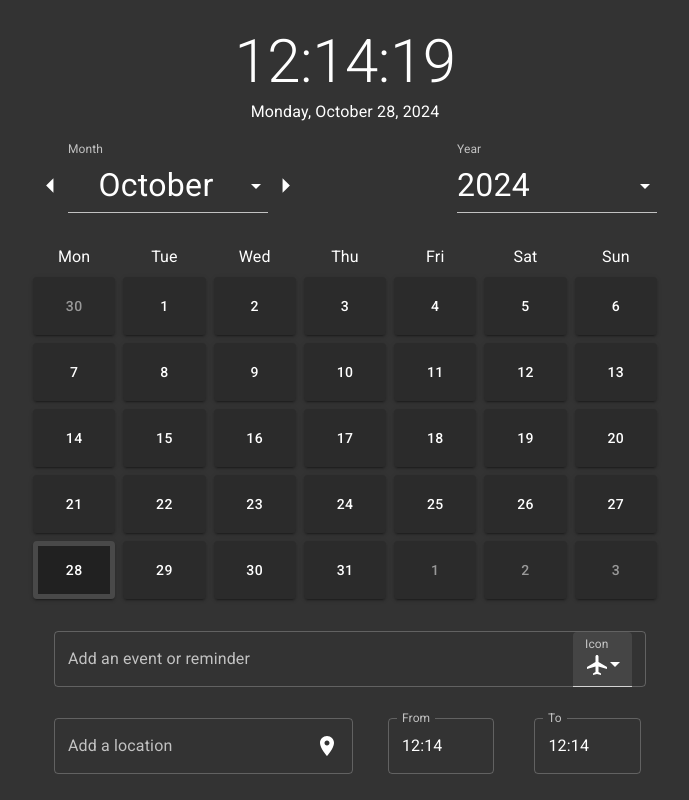
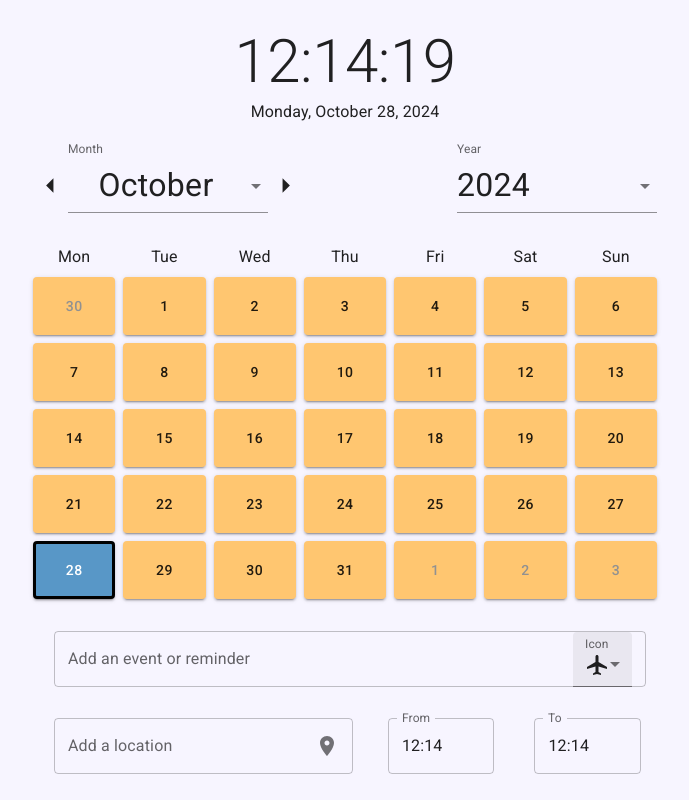
Before and after one commit to MarcusMohns/simple-calendar, a React (Vite) app: page / in a window 1280 px wide. Shown: the top 800 px of the page, without its empty margins (295-984 px from the left). Built offline with nearby package versions, Linux system fonts and the light colour scheme.

Commit message:
add light theme

```diff
--- a/src/App.jsx
+++ b/src/App.jsx
@@ -16,7 +16,7 @@ const themeOptions = createTheme({
   palette: {
     mode: "dark",
     primary: {
-      main: "#fff",
+      main: "#2b2b2b",
       light: "#fff",
     },
     secondary: {
@@ -29,6 +29,38 @@ const themeOptions = createTheme({
     background: {
       default: "#333333",
       light: "#fff",
+    },
+    info: {
+      main: "#C2C2C2",
+      light: "#3a3a3a",
+    },
+  },
+});
+
+const darkTheme = createTheme({
+  palette: {
+    mode: "light",
+    background: {
+      default: "#f7f5ff",
+    },
+    primary: {
+      main: "#000",
+    },
+    secondary: {
+      main: "#ffc670",
+      light: "#ffdaa2",
+      dark: "#ffae35",
+    },
+    success: {
+      main: "#5897c7",
+      light: "#7fa8c7",
+      dark: "#3588c7",
+    },
+    error: {
+      main: "#c44c4a",
+    },
+    info: {
+      main: "#C2C2C2",
     },
   },
 });
@@ -44,7 +76,7 @@ const styles = {
 
 function App() {
   return (
-    <ThemeProvider theme={themeOptions}>
+    <ThemeProvider theme={darkTheme}>
       <CssBaseline />
       <Box sx={styles}>
         <Suspense fallback={<CircularProgress color="secondary" />}>
--- a/src/Day.jsx
+++ b/src/Day.jsx
@@ -13,7 +13,7 @@ const StyledBadge = styled(Badge)(() => ({
 const Day = ({ day, handleSelected, isSelected, isToday }) => {
   return (
     <StyledBadge
-      color="secondary"
+      color="primary"
       badgeContent={day.appointments.length}
       sx={{ width: "100%" }}
     >
@@ -24,11 +24,10 @@ const Day = ({ day, handleSelected, isSelected, isToday }) => {
           minWidth: { xs: "40px", lg: "56px" },
           minHeight: { lg: "58px" },
           width: "100%",
-          background: "#2b2b2b",
-          backgroundColor: isToday ? "#212121" : null,
-          color: day.currentMonth ? "#fff" : "#999999",
-          border: isSelected ? "5px solid #494949" : "5px solid transparent",
+          color: day.currentMonth ? "primary" : "#919191",
+          border: isSelected ? "3px solid #000000" : "3px solid transparent",
         }}
+        color={isToday ? "success" : "secondary"}
       >
         {day.num}
       </Button>
```
